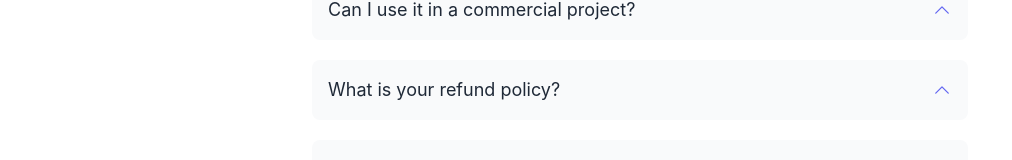
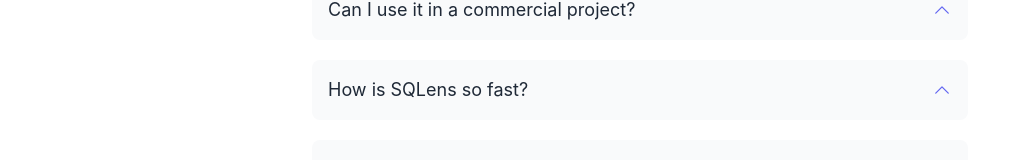
Before and after one commit to SQLens/Launch, a Next.js app: page / in a window 1280 px wide. Shown: the part 2105-2265 px from the top of the page, without its empty margins (0-1012 px from the left). Built offline with nearby package versions, Linux system fonts and the light colour scheme.

Commit message:
updates links, copy

```diff
--- a/components/faq.js
+++ b/components/faq.js
@@ -43,7 +43,7 @@
     answer: "Yes! This project is operating under the MIT license",
   },
   {
-    question: "What is your refund policy? ",
+    question: "How is SQLens so fast?",
     answer:
       "SQLens is designed to handle large datasets with efficiency, leveraging the power of GraphQL to optimize data retrieval. The integration of Apollo Server enhances this capability by implementing caching mechanisms further optimizing performance by reducing load on your database during query operations",
   },
--- a/components/footer.js
+++ b/components/footer.js
@@ -73,7 +73,7 @@
             <div>Follow us</div>
             <div className="flex mt-5 space-x-5 text-gray-400 dark:text-gray-500">
               <a
-                href="https://linkedin.com/"
+                href="https://www.linkedin.com/company/sqlens/"
                 target="_blank"
                 rel="noopener">
                 <span className="sr-only">Linkedin</span>
```
